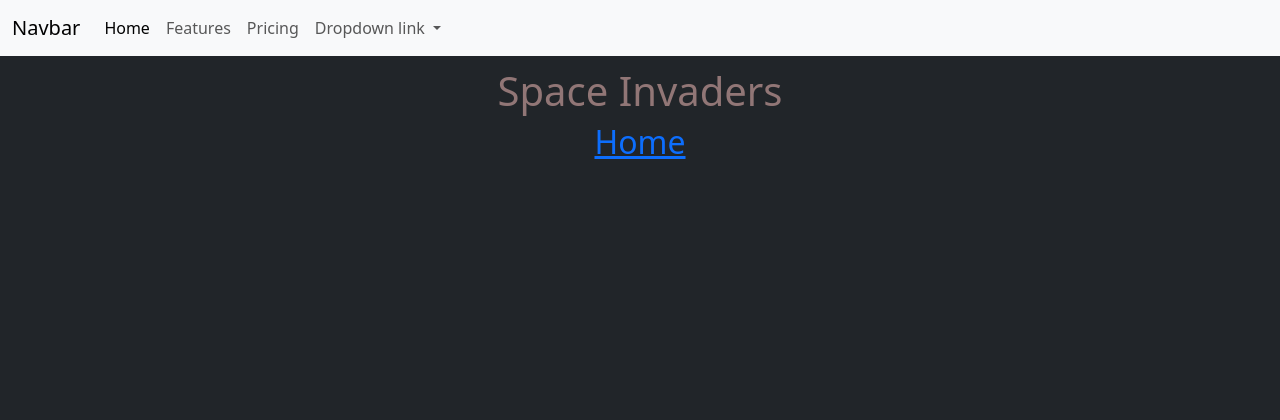
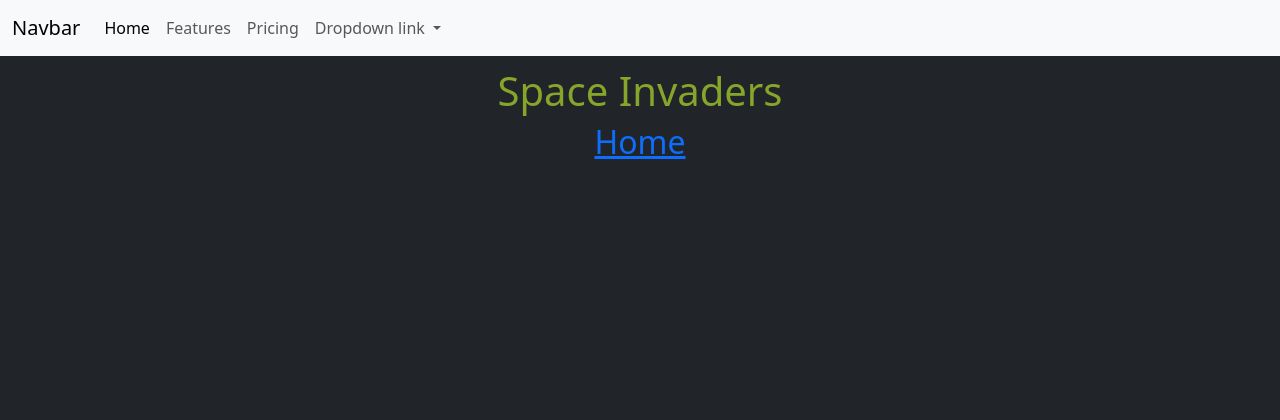
Before and after one commit to DiarmuidSheeran/retro-games, a Django app: page /space_invaders/game/ in a window 1280 px wide. Shown: the top 420 px of the page. Run offline with Django 3.2, Linux system fonts and the light colour scheme.

Commit message:
Fix error with static pages loading seperatly for each page

```diff
--- a/games/space_invaders/templates/space_invaders/game.html
+++ b/games/space_invaders/templates/space_invaders/game.html
@@ -1,9 +1,12 @@
 {% extends "base.html" %}
 {% load static %}
 
-{% block extra_css %}
+{% block space_invaders_css %}
+<link rel="stylesheet" href="{% static 'css/space_invaders.css' %}">
 {% endblock %}
+
 {% block space_invaders_js %}
+<script src="{% static 'js/space_invaders.js' %}"></script>
 {% endblock %}
 
 {% block content %}
--- a/games/static/css/space_invaders.css
+++ b/games/static/css/space_invaders.css
@@ -1,3 +1,3 @@
 body, h1 {
-    color: rgb(145, 118, 118) !important;
+    color: rgb(134, 165, 42) !important;
 }
--- a/games/static/css/styles.css
+++ b/games/static/css/styles.css
@@ -5,5 +5,5 @@
   }
 
   body, h1{
-    color:brown;
+    color:rgb(246, 245, 247);
   }
--- a/games/templates/base.html
+++ b/games/templates/base.html
@@ -9,16 +9,13 @@
     <script src="https://cdn.jsdelivr.net/npm/bootstrap@5.3.2/dist/js/bootstrap.min.js" integrity="sha384-BBtl+eGJRgqQAUMxJ7pMwbEyER4l1g+O15P+16Ep7Q9Q+zqX6gSbd85u4mG4QzX+" crossorigin="anonymous"></script>
     <script src="https://cdn.jsdelivr.net/npm/bootstrap@5.3.2/dist/js/bootstrap.bundle.min.js" integrity="sha384-C6RzsynM9kWDrMNeT87bh95OGNyZPhcTNXj1NW7RuBCsyN/o0jlpcV8Qyq46cDfL" crossorigin="anonymous"></script>
 
+    {% block space_invaders_css %}
+    {% endblock %}
+    {% block space_invaders_js %}
+    {% endblock %}
+
     <link rel="stylesheet" href="{% static 'css/styles.css' %}">
     <script src="{% static 'js/script.js' %}"></script>
-
-    {% block space_invaders_css %}
-    <link rel="stylesheet" href="{% static 'css/space_invaders.css' %}">
-    {% endblock %}
-
-    {% block space_invaders_js %}
-    <script src="{% static 'js/space_invaders.js' %}"></script>
-    {% endblock %}
 
     <title>Document</title>
 </head>
```
